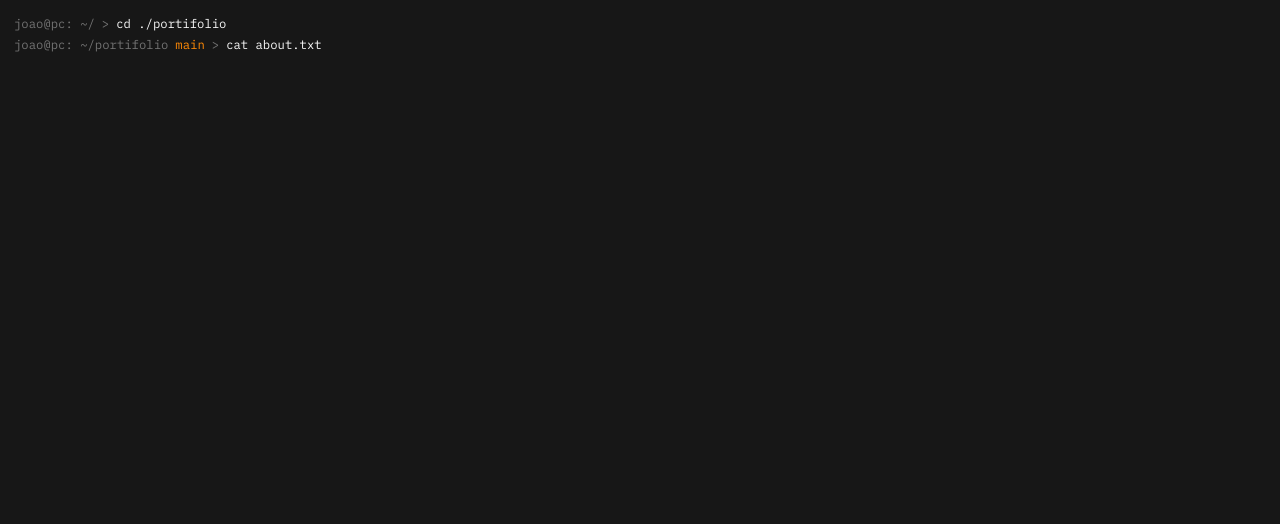
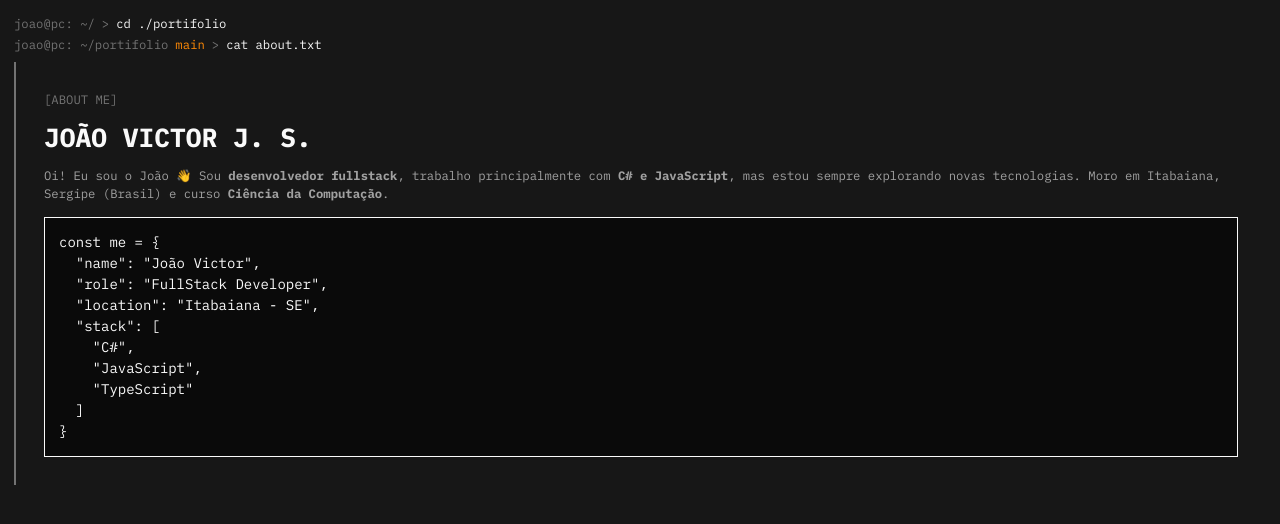
Before and after one commit to joaovictorjs/portifolio, a Svelte app: page / in a window 1280 px wide. Shown: the top 524 px of the page. Built offline with nearby package versions, Linux system fonts and the light colour scheme.

Commit message:
feat: adds about me section

```diff
--- a/src/App.svelte
+++ b/src/App.svelte
@@ -1,5 +1,7 @@
 <script>
   import TerminalPrompt from "./lib/components/TerminalPrompt.svelte";
+  import TerminalOutput from "./lib/components/TerminalOutput.svelte";
+  import AboutMe from "./lib/components/AboutMe.svelte";
 </script>
 
 <div class="flex flex-col p-4">
@@ -10,4 +12,7 @@
     branch="main"
     showCursor={true}
   />
+  <TerminalOutput label="[ABOUT ME]">
+    <AboutMe />
+  </TerminalOutput>
 </div>
--- /dev/null
+++ b/src/lib/components/AboutMe.svelte
@@ -0,0 +1,18 @@
+<script lang="ts">
+  const me = {
+    name: "João Victor",
+    role: "FullStack Developer",
+    location: "Itabaiana - SE",
+    stack: ["C#", "JavaScript", "TypeScript"],
+  };
+  const meAsJson = "const me = " + JSON.stringify(me, null, 2);
+</script>
+
+<h2>JOÃO VICTOR J. S.</h2>
+<p class="text-neutral-400">
+  Oi! Eu sou o João 👋 Sou <strong>desenvolvedor fullstack</strong>, trabalho
+  principalmente com <strong>C# e JavaScript</strong>, mas estou sempre
+  explorando novas tecnologias. Moro em Itabaiana, Sergipe (Brasil) e curso
+  <strong>Ciência da Computação</strong>.
+</p>
+<pre class="p-4 border bg-neutral-950">{meAsJson}</pre>
```
